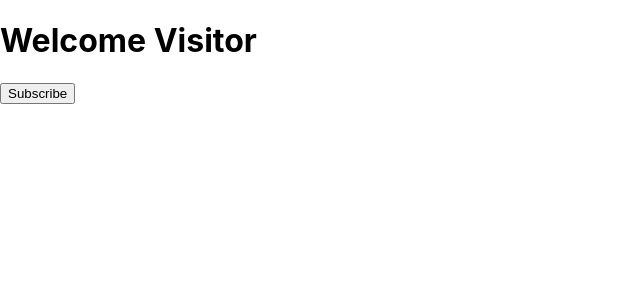
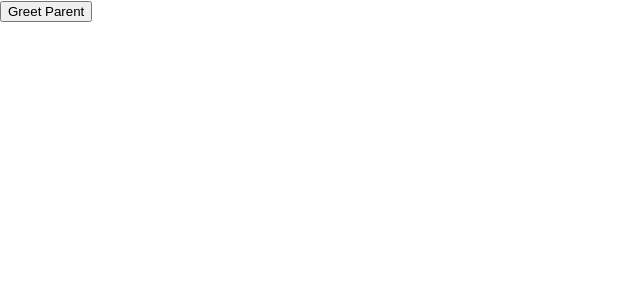
Before and after one commit to shubhsjain/React-Practic, a React (Create React App) app: page / in a window 1280 px wide. Shown: the top 300 px of the page, without its empty margins (0-640 px from the left). Built offline with nearby package versions, Linux system fonts and the light colour scheme.

Commit message:
PARENT CHILD BINDING

```diff
--- a/src/App.js
+++ b/src/App.js
@@ -6,14 +6,14 @@ import React from 'react';
 import FC from './components/FunctionalComp';
 import Click from './components/Click'
 import Counter from './components/Counter'
-import ParentComp from './components/ParentComp'
 import LifeCycleA from './components/LifeCycleA';
 import Hello from './components/Hello'}
 import FunctionProps from './components/FunctionProps';
 import Greet from './components/Greet'
 import Welcome from './components/Welcome'
+import Message from './components/Message'
 */
-import Message from './components/Message'
+import ParentComp from './components/ParentComp'
 
 
 function App() {
@@ -26,7 +26,6 @@ function App() {
    <ClassComp1/>
    <Click/>
    <Counter/>
-   <ParentComp/>
    <LifeCycleA/>
    <Hello/>
 
@@ -40,8 +39,9 @@ function App() {
    <FunctionProps name= "Clark" heroName="Superman"><button>Allow</button></FunctionProps>
    <Greet name= "Bruce" heroName="Batman"><p>This is Children props </p></Greet>
      <Welcome name= "Bruce" heroName="Batman"><p>This is Children props </p></Welcome>
-
-  */}     <Message/>
+ <Message/>
+  */}
+   <ParentComp/>
 
 
  </div>
--- /dev/null
+++ b/src/components/ChildComp.js
@@ -0,0 +1,10 @@
+import React from 'react'
+
+function ChildComp(props) {
+    return (
+        <div>
+            <button onClick = {() => props.greetHandler('child')}>Greet Parent</button>
+        </div>
+    )
+}
+export default ChildComp
--- a/src/components/ParentComp.js
+++ b/src/components/ParentComp.js
@@ -1,32 +1,65 @@
+// import React, { Component } from 'react'
+// import PureComp from './PureComp'
+// import RegComp from './RegComp'
+
+// export class ParentComp extends Component {
+//     constructor(props) {
+//         super(props)
+
+//         this.state = {
+//              name : "shubham"
+//         }
+//     }
+
+//     componentDidMount() {
+//         setInterval(() => {
+//             this.setState({
+//                 name :"shubham"
+//             })
+//         }, 3000)
+//     }
+
+//     render() {
+//         console.log("jai maharashtra")
+//         return (
+//             <div>
+//                I'm the Parent
+//                <RegComp name ={this.state.name}/>
+//                <PureComp name ={this.state.name}/>
+
+//             </div>
+//         )
+//     }
+// }
+
+// export default ParentComp
+
+
+                    /**         ANOTHER WAY             */
+
+
 import React, { Component } from 'react'
-import PureComp from './PureComp'
-import RegComp from './RegComp'
+import ChildComp from './ChildComp'
 
-export class ParentComp extends Component {
+class ParentComp extends Component {
+
     constructor(props) {
         super(props)
 
         this.state = {
-             name : "shubham"
+             parentName: 'parent'
         }
+        this.greetParent = this.greetParent.bind(this)
     }
 
-    componentDidMount() {
-        setInterval(() => {
-            this.setState({
-                name :"shubham"
-            })
-        }, 3000)
+    greetParent(childName){
+        alert (`Hello ${this.state.parentName} from ${childName}`)
     }
 
     render() {
-        console.log("jai maharashtra")
         return (
             <div>
-               I'm the Parent
-               <RegComp name ={this.state.name}/>
-               <PureComp name ={this.state.name}/>
-
+                <ChildComp greetHandler={this.greetParent}/>
             </div>
         )
     }
```
